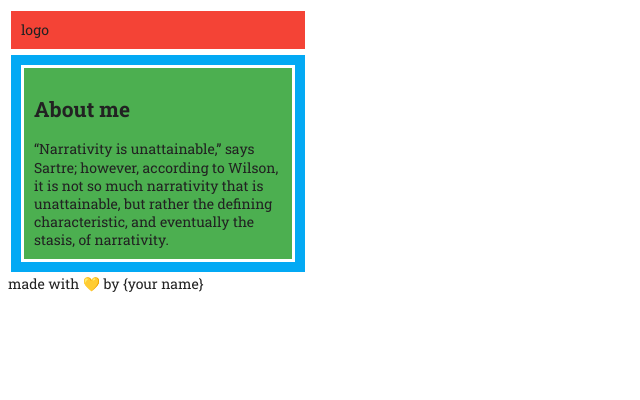
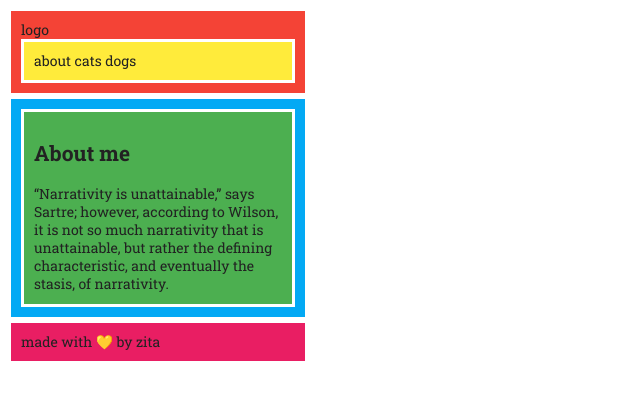
Before and after one commit to zita-gmbr/exercise4, a plain HTML site: page index.html in a window 1280 px wide. Shown: the whole page, without its empty margins (0-640 px from the left). Drawn offline with Linux system fonts and the light colour scheme.

Commit message:
header + nav

```diff
--- a/index.html
+++ b/index.html
@@ -10,6 +10,9 @@
 <body>
     <header>
         logo
+        <nav>
+                about cats dogs
+               </nav>
     </header>
 
     <main>
@@ -20,6 +23,8 @@
             “Narrativity is unattainable,” says Sartre; however, according to Wilson, it is not so much narrativity that is unattainable, but rather the defining characteristic, and eventually the stasis, of narrativity.
         </article>
     </main>
-    made with 💛 by {your name}
+    <footer>
+        made with 💛 by zita
+    </footer>
 </body>
 </html>
```
